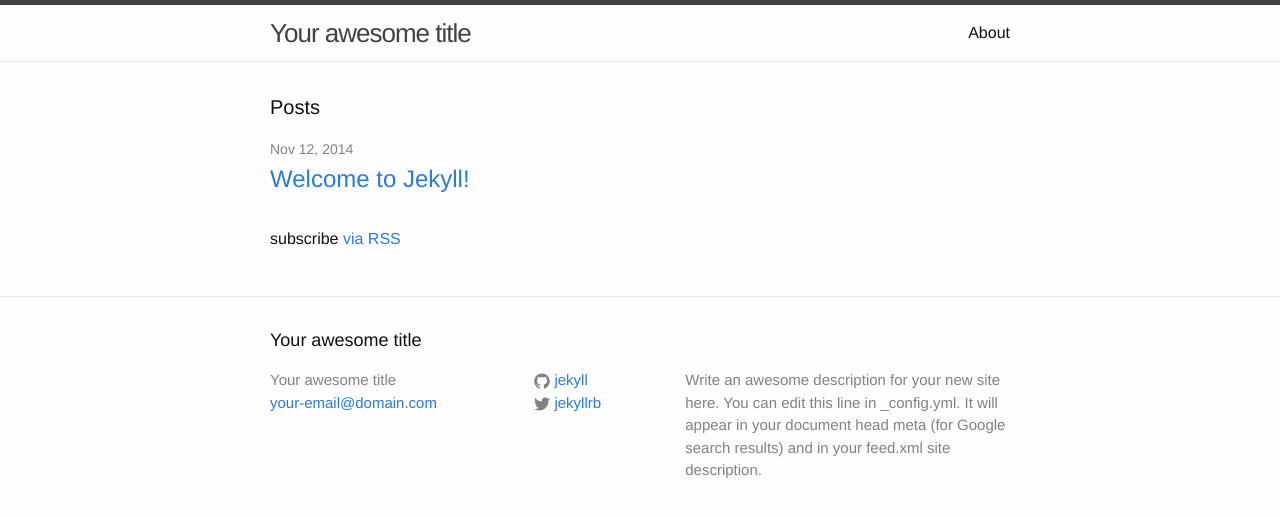
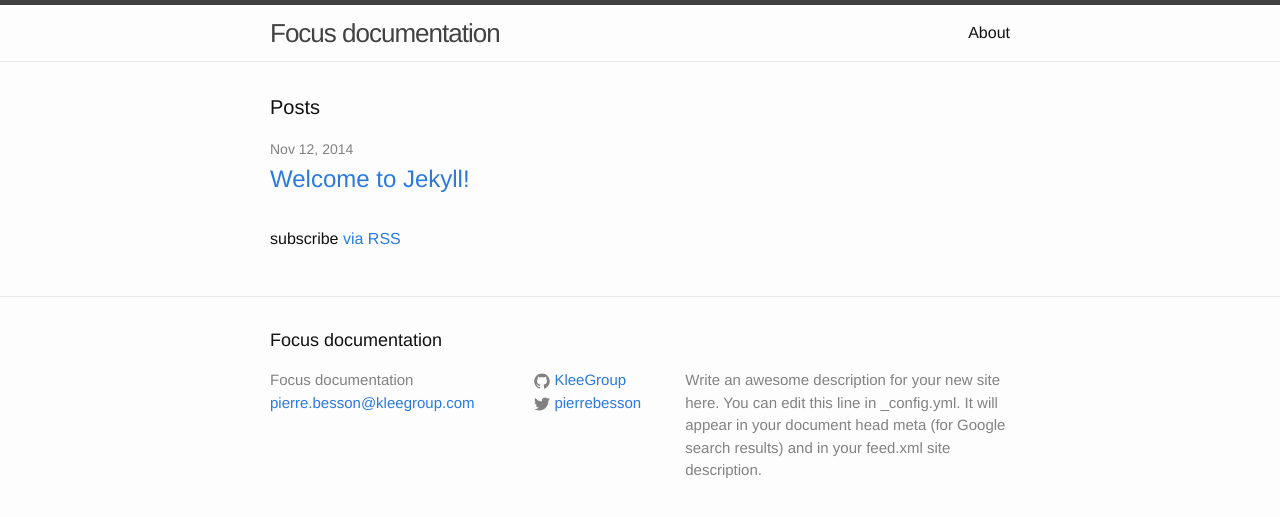
Before and after one commit to klee-contrib/focus-docs, a Jekyll site: the page built from index.html, in a window 1280 px wide. Shown: the top 517 px of the page. Built offline with Jekyll 4.4.1, drawn with Linux system fonts in a browser that asks for light colours.

Commit message:
Update the documentation.

```diff
--- a/_config.yml
+++ b/_config.yml
@@ -1,14 +1,14 @@
 # Site settings
-title: Your awesome title
-email: your-email@domain.com
+title: Focus documentation
+email: pierre.besson@kleegroup.com
 description: > # this means to ignore newlines until "baseurl:"
   Write an awesome description for your new site here. You can edit this
   line in _config.yml. It will appear in your document head meta (for
   Google search results) and in your feed.xml site description.
 baseurl: "" # the subpath of your site, e.g. /blog/
 url: "http://yourdomain.com" # the base hostname & protocol for your site
-twitter_username: jekyllrb
-github_username:  jekyll
+twitter_username: pierrebesson
+github_username:  KleeGroup
 
 # Build settings
 markdown: kramdown
```
Also changed, not shown: _posts/installation_dev.md (added, +14 -0 lines).
